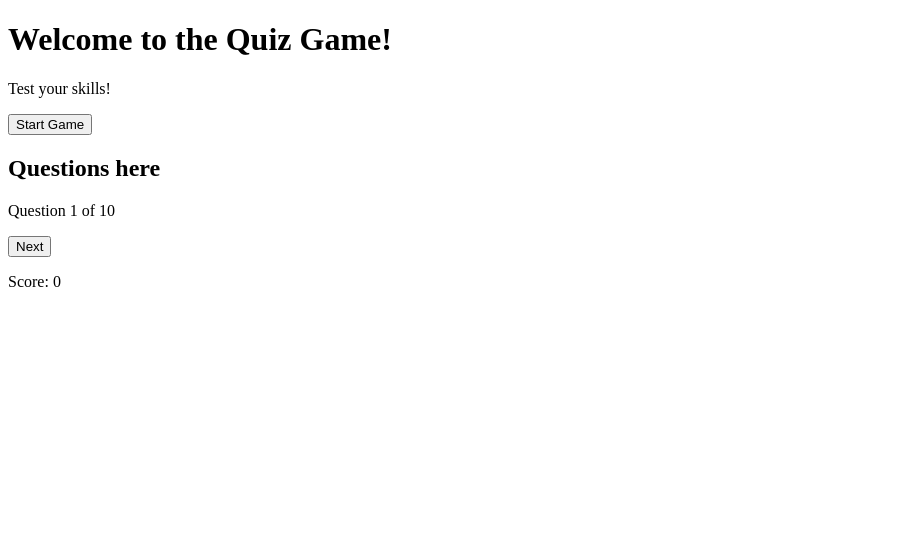
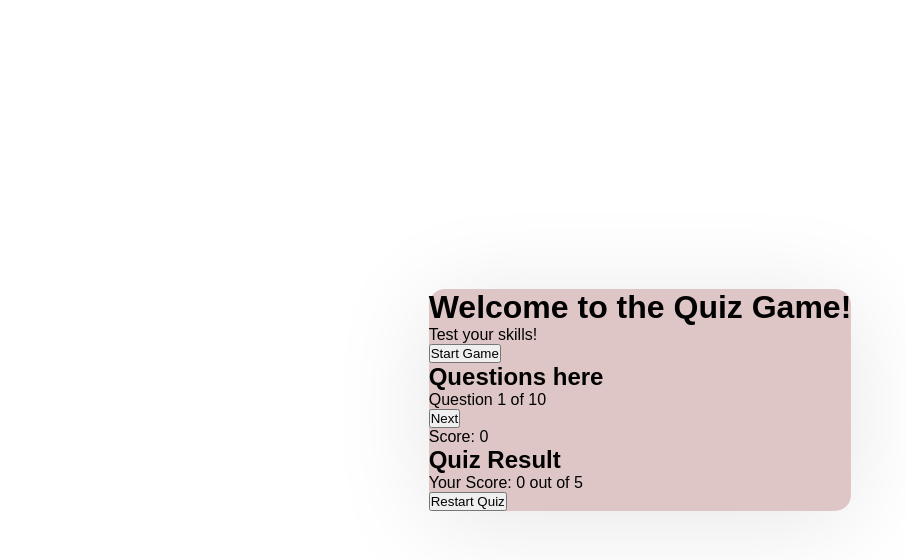
Before and after one commit to melakhaa/Quizzing, a plain HTML site: page index.html in a window 1280 px wide. Shown: the whole page, without its empty margins (0-906 px from the left). Drawn offline with Linux system fonts and the light colour scheme.

Commit message:
Update container class

```diff
--- a/index.html
+++ b/index.html
@@ -30,13 +30,31 @@
                 Score: <span id ="score">0</span>
             </p>
 
+            <div id="answer-container">
+                <!-- Jawaban nanti dari script.js -->
+            </div>
+
+            <div id="progress-bar">
+                <div id="progress-fill"></div>
+
+            </div>
 
             <div id="answers-container" class="answers-container">
-
 
             </div>
         </div>
 
+        <div class="class-screen" id="result-screen">
+            <h2>Quiz Result</h2>
+            <p>
+                Your Score: <span id="final-score">0</span> out of <span id="max-score">5</span>
+            </p>
+            <div id="result-message">
+                <!-- Pesan hasil nanti dari script.js -->
+            </div>
+
+            <button id="restart-button">Restart Quiz</button>
+        </div>
 
 
     </div>
--- a/styles.css
+++ b/styles.css
@@ -0,0 +1,22 @@
+/* Basic Reset */
+* {
+    margin: 0;
+    padding: 0px;
+    box-sizing: border-box;
+}
+
+body{
+    background: #ffffff;
+    display: flex;
+    justify-content: center;
+    align-items: center;
+    min-height: 100vh;
+    padding: 1rem;
+    font-family: sans-serif;
+}
+
+.container {
+    background-color: #dfc6c6;
+    border-radius: 1rem;
+    box-shadow: 0px 10px 100px rgba(0, 0, 0, 0.1);
+}
```
